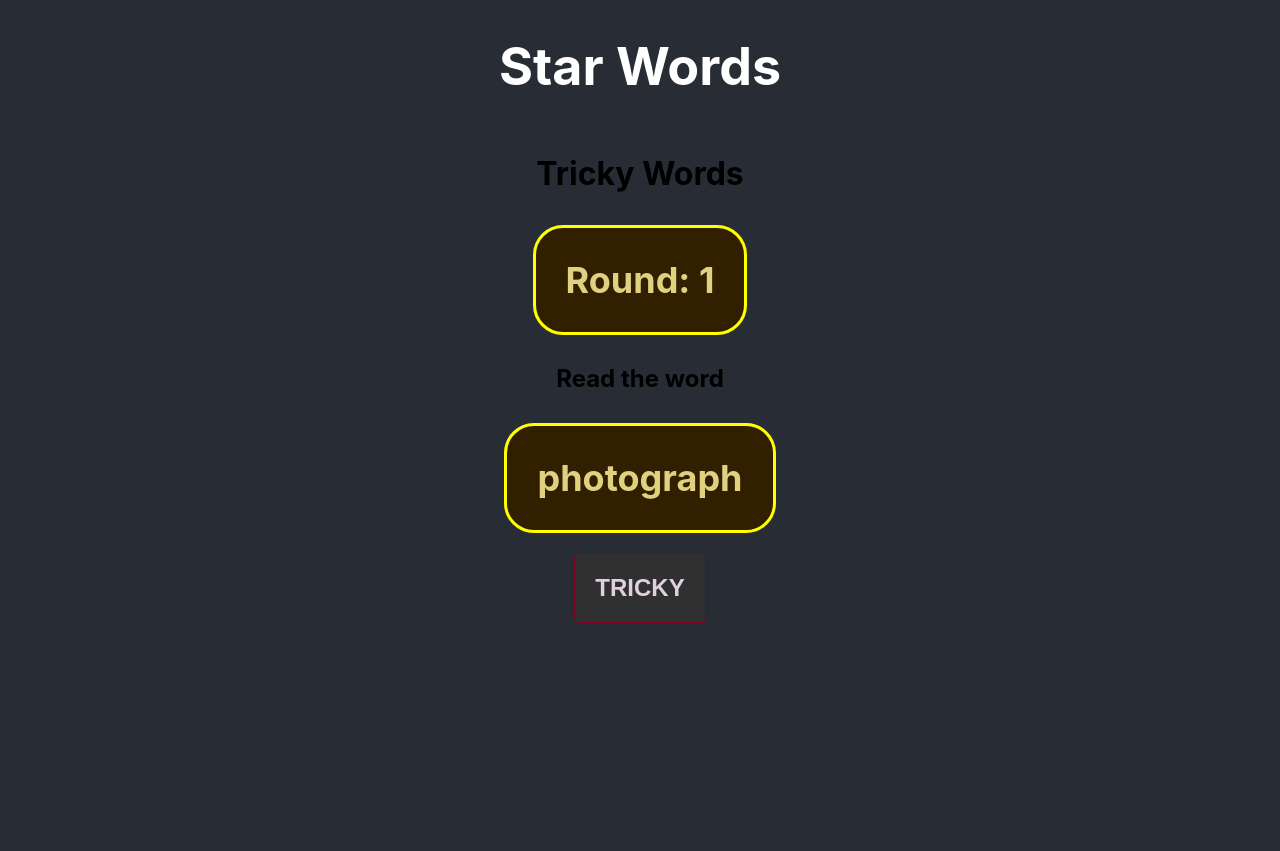
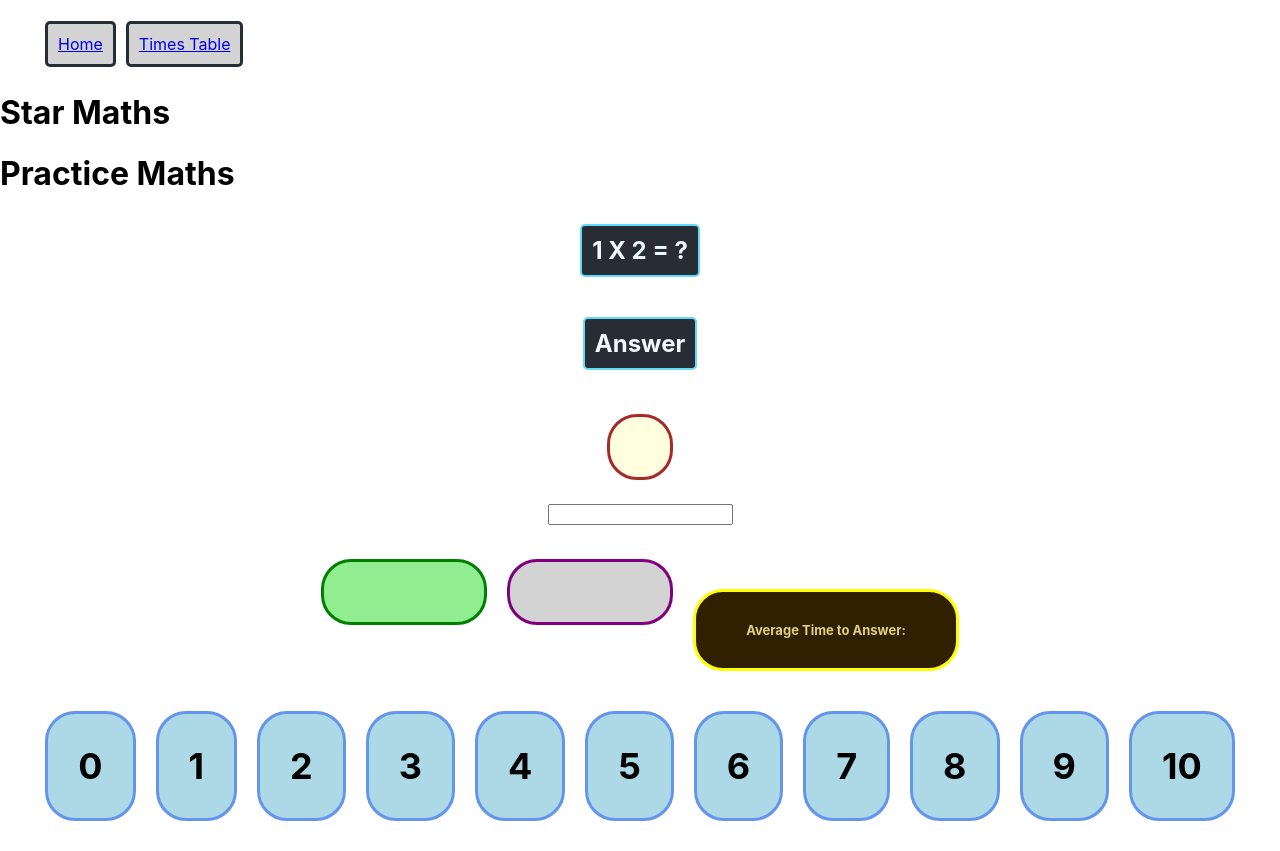
Before and after one commit to gogbuehi/star-words-v2, a React (Create React App) app: page /timestable in a window 1280 px wide. Before the commit the page ends 800 px from the top, so only its background shows below. Built offline with nearby package versions, Linux system fonts and the light colour scheme.

Commit message:
Times Table page implemented; Routing added, as well.

```diff
--- a/package.json
+++ b/package.json
@@ -10,8 +10,10 @@
     "@types/node": "^16.11.62",
     "@types/react": "^18.0.21",
     "@types/react-dom": "^18.0.6",
+    "@types/react-router-dom": "^5.3.3",
     "react": "^18.2.0",
     "react-dom": "^18.2.0",
+    "react-router-dom": "6.4.2",
     "react-scripts": "5.0.1",
     "styled-components": "^5.3.6",
     "typescript": "^4.8.4",
@@ -43,6 +45,7 @@
   },
   "devDependencies": {
     "@types/styled-components": "^5.1.26",
+    "react-router-dom": "^6.4.2",
     "ts-jest": "^27.1.4"
   }
 }
--- a/src/App.tsx
+++ b/src/App.tsx
@@ -1,17 +1,25 @@
 import React from 'react';
+import {
+  BrowserRouter, Route,  Routes
+} from "react-router-dom";
 import './App.css';
 import {TrickyWords} from "./app-main/TrickyWords";
+import {HomePage} from "./app-main/HomePage";
+import {NotFound} from "./app-main/NotFound";
+import Layout from "./app-main/Layout";
 
 function App() {
+
   return (
-    <div className="App">
-      <header className="App-header">
-        <h1>Star Words</h1>
-      </header>
-      <div>
-        <TrickyWords />
-      </div>
-    </div>
+    <BrowserRouter>
+      <Routes>
+        <Route path="/" element={<Layout />}>
+          <Route index element={<HomePage />} />
+          <Route path="words" element={<TrickyWords />} />
+          <Route path="*" element={<NotFound />} />
+        </Route>
+      </Routes>
+    </BrowserRouter>
   );
 }
 
--- /dev/null
+++ b/src/Maths.tsx
@@ -0,0 +1,16 @@
+import PracticeMaths from "./app-main/PracticeMaths";
+
+function Maths() {
+  return (
+    <div className="App">
+      <header className="App-header">
+        <h1>Star Maths</h1>
+      </header>
+      <div>
+        <PracticeMaths />
+      </div>
+    </div>
+  )
+}
+
+export default Maths;
--- /dev/null
+++ b/src/app-main/HomePage.tsx
@@ -0,0 +1,3 @@
+export const HomePage = () => {
+  return (<div><h1>Home Page</h1></div>)
+};
--- /dev/null
+++ b/src/app-main/Layout.tsx
@@ -0,0 +1,36 @@
+import { Outlet, Link } from "react-router-dom";
+import styled from "styled-components";
+
+const Layout = () => {
+  return (
+    <>
+      <nav>
+        <ul>
+          <TopMenuItem>
+            <Link to="/">Home</Link>
+          </TopMenuItem>
+          <TopMenuItem>
+            <Link to="/timestable">Times Table</Link>
+          </TopMenuItem>
+          {/*<TopMenuItem>*/}
+          {/*  <Link to="/words">Tricky Words</Link>*/}
+          {/*</TopMenuItem>*/}
+        </ul>
+      </nav>
+
+      <Outlet />
+    </>
+  )
+};
+
+export default Layout;
+
+const TopMenuItem = styled.li`
+  display: inline-block;
+  padding: 10px;
+  border: solid 3px #282c34;
+  border-radius: 5px;
+  color: #61dafb;
+  background-color: lightgrey;
+  margin: 5px;
+`;
--- /dev/null
+++ b/src/app-main/NotFound.tsx
@@ -0,0 +1,3 @@
+export const NotFound = () => {
+  return (<div><h1>404: Page Not Found</h1></div>)
+};
--- /dev/null
+++ b/src/app-main/PracticeMaths.tsx
@@ -0,0 +1,152 @@
+import {CenterContent, TextBox, WordBox} from "./TrickyWords";
+import {useState} from "react";
+import TypingInput from "./components/TypingInput";
+import styled from "styled-components";
+const checkAnswer = (submittedAnswer: string, correctAnswer: number): boolean => {
+  const numericAnswer = parseInt(submittedAnswer);
+  // Validate as a number
+  const parsedAnswer = `${numericAnswer}`;
+  return (parsedAnswer === submittedAnswer) && (numericAnswer === correctAnswer);
+}
+const PracticeMaths = () => {
+
+  const [firstNumber, setFirstNumber] = useState(1);
+  const [secondNumber, setSecondNumber] = useState(2);
+  const [isCorrect, setIsCorrect] = useState(false);
+  const [textToMatch, setTextToMatch] = useState(`${firstNumber * secondNumber}`);
+  const [answerText, setAnswerText] = useState('');
+  const [fixedNumber, setFixedNumber] = useState(-1);
+  const [sequenceNumber, setSequenceNumber] = useState(0);
+
+  const [attemptedCount, setAttemptedCount] = useState(0);
+  const [rightCount, setRightCount] = useState(0);
+  // const [averageTime, setAverageTime] = useState(-1);
+
+  const setProblem = (actualFixedNumber: number) =>  () => {
+    const {firstNumber, secondNumber} = timesTableNumbers();
+    let actual1stNumber = firstNumber;
+    let actual2ndNumber = secondNumber;
+    if (actualFixedNumber !== -1) {
+      if (Math.random() > 10.5) {
+        actual2ndNumber = actualFixedNumber;
+        actual1stNumber = sequenceNumber;
+      } else {
+        actual1stNumber = actualFixedNumber;
+        actual2ndNumber = sequenceNumber;
+      }
+      setSequenceNumber(sequenceNumber+1);
+    }
+    setFirstNumber(actual1stNumber);
+    setSecondNumber(actual2ndNumber);
+    setTextToMatch(`${actual1stNumber * actual2ndNumber}`);
+    setAnswerText('');
+  }
+  return <div>
+    <h1>Practice Maths</h1>
+
+    <CenterContent>
+      <TextBox>{firstNumber} X {secondNumber} = ?</TextBox>
+    </CenterContent>
+    <CenterContent>
+      <TextBox>
+        Answer
+      </TextBox>
+      <TypingInput
+        borderColor={isCorrect ? 'green' : 'red'}
+        textToMatch={textToMatch}
+        answerText={answerText}
+        submitAnswerCallback={(value) =>  {
+          setAnswerText(value);
+          setAttemptedCount(attemptedCount+1);
+          if (checkAnswer(value, (firstNumber * secondNumber))) {
+            console.log("CORRECT");
+            setIsCorrect(true);
+            setRightCount(rightCount +1);
+            setTimeout(setProblem(fixedNumber), 1000);
+          } else {
+            console.log("INCORRECT");
+            setIsCorrect(false);
+          }
+        }
+      }
+      />
+    </CenterContent>
+    <CenterContent>
+      <RightStatsBox>
+        {starDisplay(rightCount)}
+      </RightStatsBox>
+      <AttemptedStatsBox>{starDisplay(attemptedCount)}</AttemptedStatsBox>
+      <StatsBox>Average Time to Answer: </StatsBox>
+    </CenterContent>
+    <CenterContent>
+      {[0, 1, 2, 3, 4, 5, 6, 7, 8, 9, 10].map((num, index) => {
+        const NumBox = (num === fixedNumber) ? SelectedNumberBox : NumberBox;
+        return (
+          <NumBox key={index}
+                     onClick={() => {
+                       setFixedNumber(num);
+                       setSequenceNumber(0);
+                       setProblem(num)();
+                     }
+                     }
+
+        >{num}</NumBox>)
+      })}
+    </CenterContent>
+  </div>
+}
+
+export default PracticeMaths;
+
+const timesTableNumbers = () => {
+  const firstNumber = randomInteger(10);
+  const secondNumber = randomInteger(10);
+
+  return {
+    firstNumber, secondNumber
+  }
+}
+
+const randomInteger = (maxNumber: number): number => {
+  return Math.floor(Math.random() * (maxNumber+1));
+}
+
+const NumberBox = styled(WordBox)`
+  border-color: cornflowerblue;
+  background-color: lightblue;
+  display: inline-block;
+  color: black;
+`;
+
+const SelectedNumberBox = styled(NumberBox)`
+  border-color: darkslateblue;
+  background-color: black;
+  color: yellow;
+`;
+
+const StatsBox = styled(WordBox)`
+  font-size: small;
+  width: 200px;
+`;
+
+const RightStatsBox = styled(StatsBox)`
+  border-color: green;
+  background-color: lightgreen;
+  color: black;
+  width: 100px;
+`;
+const AttemptedStatsBox = styled(StatsBox)`
+  border-color: purple;
+  background-color: lightgrey;
+  color: black;
+  width: 100px;
+`;
+
+const starDisplay = (starCount: number) => {
+  let displayString = '';
+  for(let i =0; i < starCount; i++) {
+    displayString += '*';
+    if (i%5 === 4) displayString += ' ';
+  }
+  return displayString;
+}
--- a/src/app-main/TrickyWords.tsx
+++ b/src/app-main/TrickyWords.tsx
@@ -10,9 +10,13 @@ const TrickyWords = () => {
   const WordBoxComponent = wordRound === 1 ? WordBox : WordBoxRound2;
   return <div>
     <h1>Tricky Words</h1>
-    <h2><WordBoxComponent>Round: {wordRound}</WordBoxComponent></h2>
-    <div>
-      <h2>Read the word</h2>
+
+    <CenterContent>
+      {/*<TypingInput />*/}
+      <TextBox>Round: {wordRound}</TextBox>
+      <br />
+      <TextBox>Read the word</TextBox>
+      <br />
       <WordBoxComponent
       onClick={() => { nextWord(wordIndex, wordRound, setWordIndex, setRandomWordList, setWordRound); }}
       >{randomWordList[wordIndex]}</WordBoxComponent>
@@ -25,7 +29,7 @@ const TrickyWords = () => {
         setTrickyWords(updatedTrickyWords);
       }}
       >TRICKY</TrickyWordButton>
-    </div>
+    </CenterContent>
     <div>
       {Array.from(trickyWords.values()).map((value, index) => {
         return <TrickyWordBox key={index}
@@ -40,8 +44,24 @@ const TrickyWords = () => {
     </div>
   </div>
 }
+export const CenterContent = styled.h2`
+  text-align: center;
+  width: available;
 
-const WordBox = styled.div`
+`;
+export const TextBox = styled.div`
+  border: solid 2px #61dafb;
+  border-radius: 5px;
+  padding: 10px;
+  margin: 10px;
+  width: fit-content;
+  text-align: center;
+  vertical-align: center;
+  color: aliceblue;
+  background-color: #282c34;
+  display: inline-block;
+`;
+export const WordBox = styled.div`
   border: solid 3px yellow;
   border-radius: 30px;
   padding: 30px;
--- /dev/null
+++ b/src/app-main/components/TypingInput.tsx
@@ -0,0 +1,85 @@
+import {useState} from "react";
+import {WordBox} from "../TrickyWords";
+import styled from "styled-components";
+
+type CallbackFunction = (a: string) => void;
+type TypingInputProps = {
+  submitAnswerCallback: CallbackFunction;
+  borderColor: string;
+  textToMatch: string;
+  answerText: string;
+}
+function TypingInput(propsReceived: TypingInputProps) {
+  const {
+    answerText,
+    textToMatch
+  } = propsReceived;
+  console.log(`hmmm... ${textToMatch}`);
+  const [typedText, setTypedText] = useState('');
+  //const [answerText, setAnswerText] = useState(typedText);
+  const [boxToUse, setBoxToUse] = useState((textToMatch === answerText) ? 'green':'yellow');
+  let BoxToUse;
+  if (answerText !== textToMatch) {
+    if (boxToUse === 'green' || answerText === '') BoxToUse = NeutralBox;
+    else BoxToUse = IncorrectBox;
+  } else BoxToUse = CorrectBox;
+  // switch(boxToUse) {
+  //   case 'red':
+  //     BoxToUse = IncorrectBox;
+  //     break;
+  //   case 'green':
+  //     BoxToUse = CorrectBox;
+  //     break;
+  //   default:
+  //     BoxToUse = NeutralBox;
+  // }
+  return <p>
+    <BoxToUse>{answerText}</BoxToUse>
+    <br />
+    <input type={'text'} value={typedText}
+     defaultValue={''}
+    onKeyDown={({key, keyCode}) => {
+      if(key.length === 1) {
+        console.log(key, keyCode);
+        const updatedText = `${typedText}${key}`;
+        setTypedText(updatedText);
+        setBoxToUse('yellow');
+      } else {
+        switch(key) {
+          case 'Enter':
+            console.log("Submitting answer...");
+            propsReceived.submitAnswerCallback(typedText);
+            setBoxToUse((propsReceived.textToMatch === answerText) ? 'green':'red');
+            setTypedText('');
+
+            break;
+          default:
+        }
+        console.log(key, keyCode);
+        switch(keyCode) {
+          case 8: // Backspace
+            console.log('deleting');
+            setTypedText(typedText.substr(0,typedText.length -1));
+            break;
+        }
+      }
+
+    }}
+    />
+  </p>
+}
+
+export default TypingInput;
+
+const CorrectBox = styled(WordBox)`
+  border-color: green;
+  background-color: lightgreen;
+`;
+const IncorrectBox = styled(WordBox)`
+  border-color: red;
+  background-color: lightsalmon;
+`;
+const NeutralBox = styled(WordBox)`
+  border-color: brown;
+  background-color: lightyellow;
+`;
--- a/src/index.tsx
+++ b/src/index.tsx
@@ -1,16 +1,31 @@
 import React from 'react';
 import ReactDOM from 'react-dom/client';
 import './index.css';
-import App from './App';
 import reportWebVitals from './reportWebVitals';
+import {BrowserRouter, Route, Routes} from "react-router-dom";
+import Maths from "./Maths";
+import Layout from "./app-main/Layout";
+import {HomePage} from "./app-main/HomePage";
+import {TrickyWords} from "./app-main/TrickyWords";
+import {NotFound} from "./app-main/NotFound";
 
 const root = ReactDOM.createRoot(
   document.getElementById('root') as HTMLElement
 );
 root.render(
-  <React.StrictMode>
-    <App />
-  </React.StrictMode>
+  <BrowserRouter>
+    <Routes>
+      <Route path="/" element={<Layout />}>
+        <Route index element={<HomePage />} />
+        <Route path="words" element={<TrickyWords />} />
+        <Route path="timestable" element={<Maths />} />
+        <Route path="*" element={<NotFound />} />
+      </Route>
+    </Routes>
+  </BrowserRouter>
+  // <React.StrictMode>
+  //   <App />
+  // </React.StrictMode>
 );
 
 // If you want to start measuring performance in your app, pass a function
```
Also changed, not shown: 1 other file (tests, documents, lock files or other folders).
